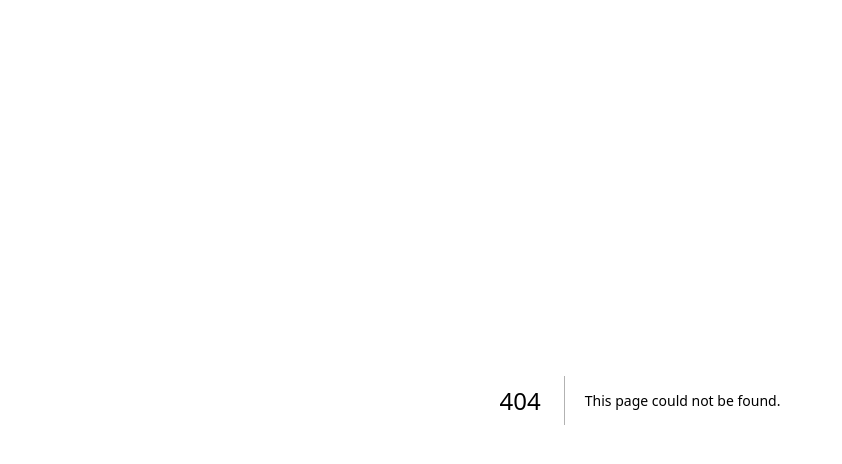
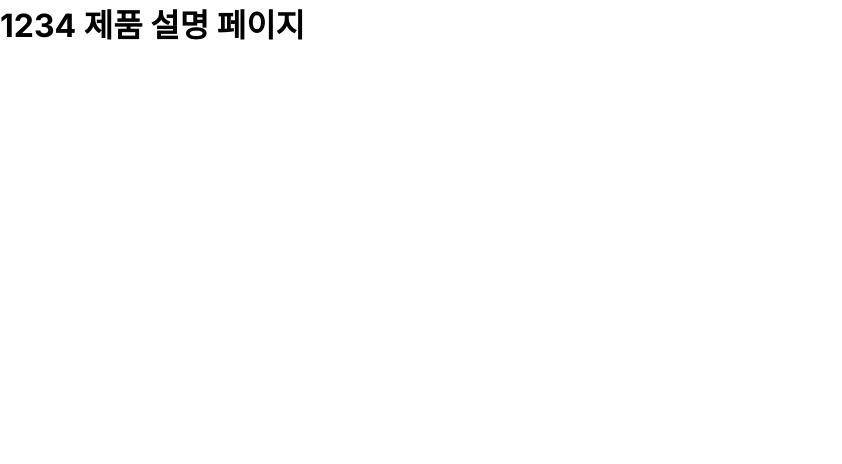
Before and after one commit to yjleeinkr/Next-Note, a Next.js app: page /products/1234 in a window 1280 px wide. Before the commit this address had no page. Shown: the top 464 px of the page, without its empty margins (0-842 px from the left). Built offline with nearby package versions, Linux system fonts and the light colour scheme.

Commit message:
Dynamic Routing

```diff
--- /dev/null
+++ b/src/app/products/[slug]/page.tsx
@@ -0,0 +1,10 @@
+type Props = {
+  params: {
+    slug: string;
+  }
+}
+export default function PantsPage({ params }: Props) {
+  return (
+    <h1>{params.slug} 제품 설명 페이지</h1>
+  )
+}
--- a/src/app/products/pants/page.tsx
+++ /dev/null
@@ -1,5 +0,0 @@
-export default function PantsPage(){
-  return (
-    <h1>pants</h1>
-  )
-}
```
